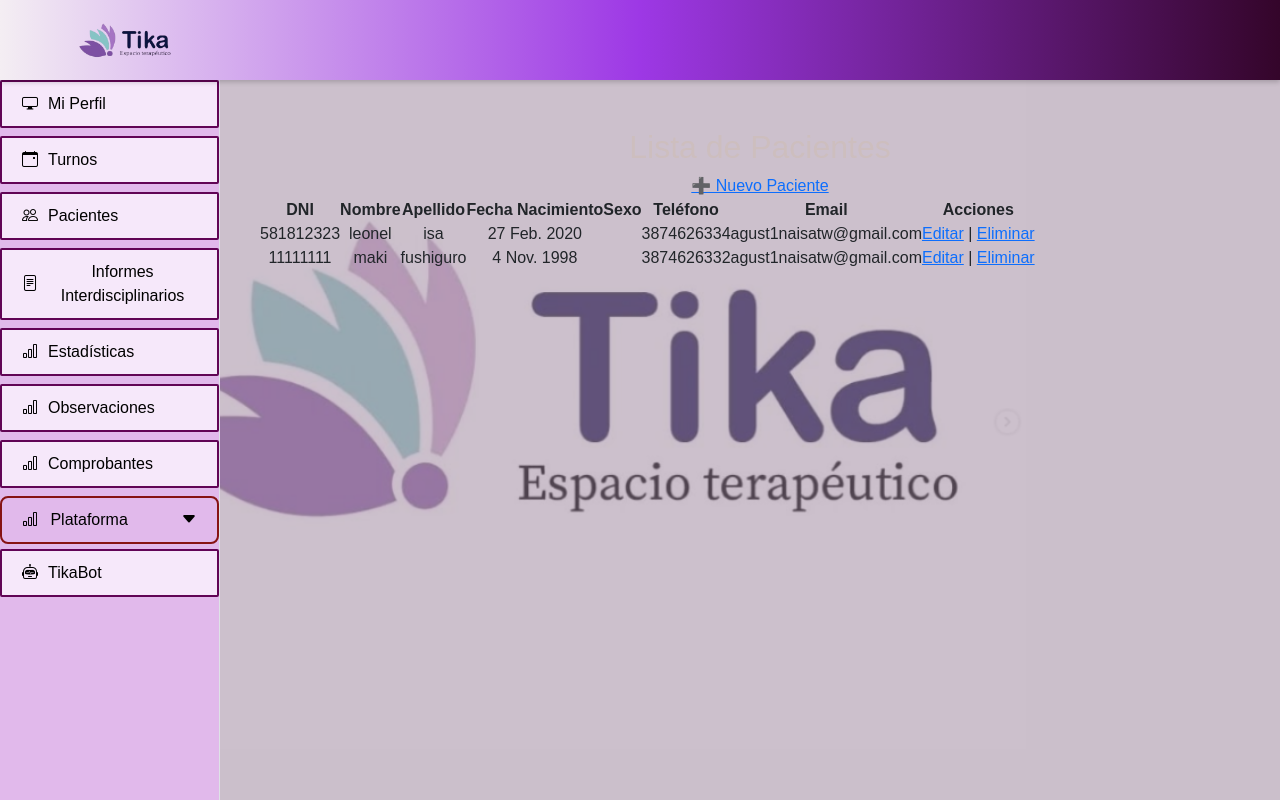
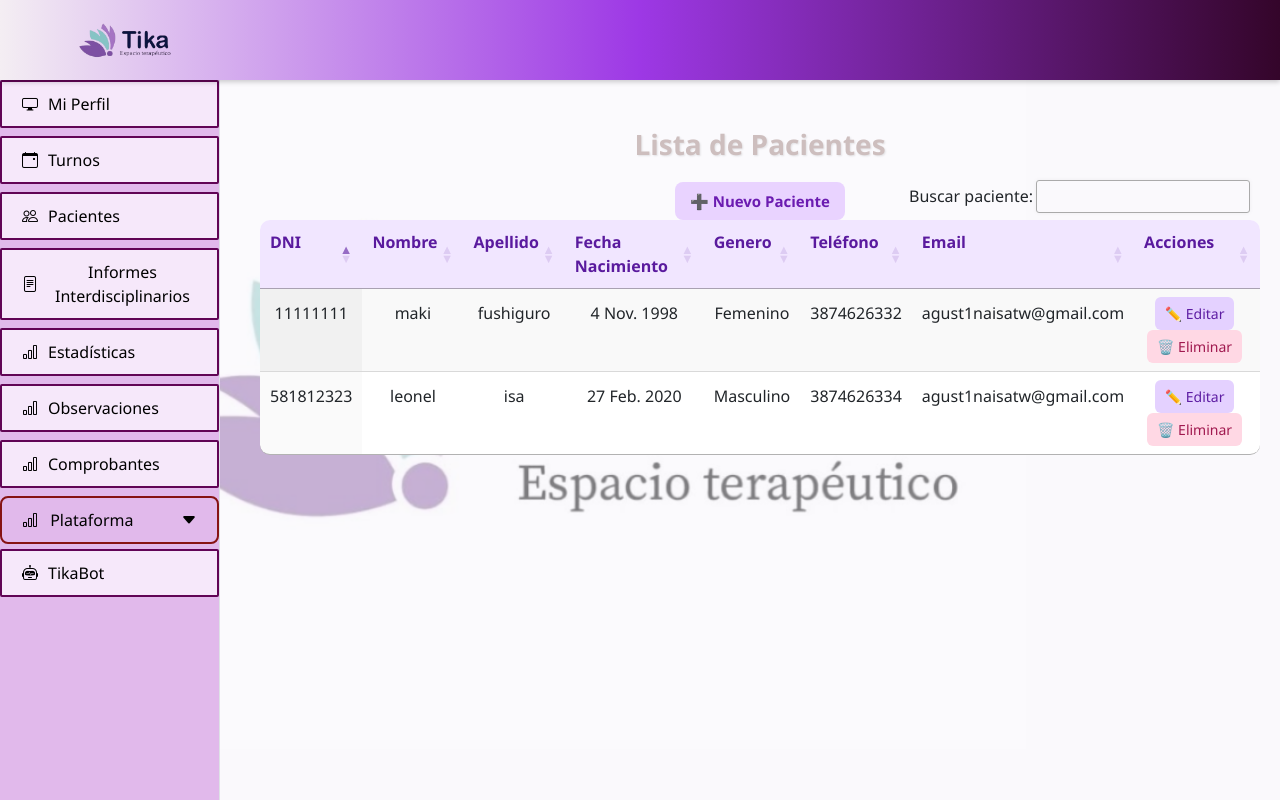
Before and after one commit to Gime26/FinalTika, a Django app: page /pacientes/ in a window 1280 px wide. Run offline with Django 5.2, Linux system fonts and the light colour scheme; data comes from the database, SQL or seed files in the repository; both versions use the stored data as it was after the commit; parts of the project's set-up code (start-up, migrations or seed data) failed here and were passed over; some libraries are stand-ins or nearby versions.

Commit message:
mejoras en pacientes

```diff
--- a/app/models.py
+++ b/app/models.py
@@ -8,12 +8,12 @@
     fecha_nacimiento = models.DateField(verbose_name="Fecha de Nacimiento")
 
     # Elecciones de Sexo
-    SEXO_CHOICES = [
+    GENERO_CHOICES = [
       ('M', 'Masculino'),
       ('F', 'Femenino'),
       ('O', 'Otro'),
     ]
-    sexo = models.CharField(max_length=1, choices=SEXO_CHOICES)
+    genero = models.CharField(max_length=1, choices=GENERO_CHOICES)
 
     telefono = models.CharField(max_length=20, blank=True, null=True)
     email = models.EmailField(blank=True, null=True)
--- /dev/null
+++ b/app/static/css/pacientes.css
@@ -0,0 +1,112 @@
+/* ====== ESTILOS GENERALES ====== */
+body {
+    font-family: "Segoe UI", Arial, sans-serif;
+    background: #f8f5fb;
+    margin: 0;
+    padding: 0;
+}
+
+.titulo-pacientes {
+    color: #6d42d9; /* púrpura suave */
+    font-size: 28px;
+    font-weight: 700;
+    margin-bottom: 20px;
+    text-align: center;
+    text-shadow: 1px 1px 2px rgba(0,0,0,0.1);
+}
+
+
+/* ====== BOTÓN NUEVO PACIENTE ====== */
+.btn-add {
+    display: inline-block;
+    background: #e9d3ff;
+    color: #6b1bb1;
+    padding: 8px 15px;
+    border-radius: 8px;
+    font-size: 15px;
+    text-decoration: none;
+    font-weight: 600;
+    transition: 0.2s ease-in-out;
+}
+
+.btn-add:hover {
+    background: #d7b7ff;
+    color: #4c1380;
+}
+
+/* ====== TABLA ====== */
+table.dataTable {
+    width: 100% !important;
+    border-collapse: collapse;
+    border-radius: 10px;
+    overflow: hidden;
+    background: white;
+}
+
+table.dataTable thead {
+    background: #f1e6ff;
+    color: #5a1a9e;
+    font-weight: bold;
+}
+
+table.dataTable tbody tr:hover {
+    background: #f9f3ff;
+}
+
+/* ====== BOTONES EDITAR / ELIMINAR ====== */
+.btn-action {
+    display: inline-block;
+    padding: 6px 10px;
+    border-radius: 6px;
+    font-size: 14px;
+    text-decoration: none;
+    margin-right: 5px;
+    transition: 0.2s ease-in-out;
+}
+
+.btn-edit {
+    background: #e4d1ff;
+    color: #5d1da3;
+}
+
+.btn-edit:hover {
+    background: #d2b6ff;
+}
+
+.btn-delete {
+    background: #ffd8e4;
+    color: #a0194f;
+}
+
+.btn-delete:hover {
+    background: #ffbfd3;
+}
+
+/* ====== RESPONSIVE ====== */
+@media (max-width: 768px) {
+    table.dataTable {
+        font-size: 13px;
+    }
+    .btn-action {
+        font-size: 12px;
+        padding: 4px 7px;
+    }
+}
+
+
+/* Alinea el buscador a la derecha */
+.dataTables_filter {
+    float: right;
+    margin-top: -40px; /* ajustá según tu layout */
+    margin-right: 10px;
+}
+
+/* Estilo del input */
+.dataTables_filter input {
+    padding: 8px 12px;
+    border-radius: 8px;
+    border: 1px solid #bda8e6;
+    font-size: 14px;
+    background-color: #fff;
+    box-shadow: 0 0 4px rgba(0,0,0,0.05);
+}
--- a/app/templates/base.html
+++ b/app/templates/base.html
@@ -1,5 +1,6 @@
 {% load static %}
 <!DOCTYPE html>
+{% block extra_css %}{% endblock %}
 <html lang="es">
 <head>
     <meta charset="UTF-8">
@@ -13,6 +14,8 @@
     <!-- Estilos -->
     <link rel="stylesheet" href="{% static 'css/dashboard.css' %}">
     <link rel="stylesheet" href="{% static 'css/Opcion3.css' %}">
+    <link rel="stylesheet" href="{% static 'css/pacientes.css' %}">
+    <link rel="stylesheet" href="{% static 'css/forms.css' %}">
 </head>
 <body>
     <header>
@@ -33,7 +36,7 @@
   <a href="{% url 'turnos' %}"><i class="bi bi-calendar-event"></i> Turnos</a>
   <a href="{% url 'pacientes_list' %}"><i class="bi bi-people"></i> Pacientes</a>
   <a href="#"><i class="bi bi-file-text"></i> Informes Interdisciplinarios</a>
-  <a href="{% url 'estadisticas' %}"><i class="bi bi-bar-chart"></i> Estadísticas</a>
+  <a href="{% url 'estadistica' %}"><i class="bi bi-bar-chart"></i> Estadísticas</a>
   <a href="{% url 'lista_observaciones' %}"><i class="bi bi-bar-chart"></i> Observaciones</a>
   <a href="{% url 'comprobantes' %}"><i class="bi bi-bar-chart"></i> Comprobantes</a>
 
--- a/app/templates/pacientes/pacientes_list.html
+++ b/app/templates/pacientes/pacientes_list.html
@@ -2,19 +2,25 @@
 {% load static %}
 
 {% block content %}
-<head>
+
+<!-- ✅ CSS personal -->
 <link rel="stylesheet" href="{% static 'css/pacientes.css' %}">
-</head>
-<h2>Lista de Pacientes</h2>
-<a href="{% url 'pacientes_create' %}">➕ Nuevo Paciente</a>
-<table border="1" cellpadding="5" cellspacing="0">
+
+<!-- ✅ DataTables CSS -->
+<link rel="stylesheet" href="https://cdn.datatables.net/2.1.4/css/dataTables.dataTables.min.css">
+
+<h2 class="titulo-pacientes">Lista de Pacientes</h2>
+
+<a href="{% url 'pacientes_create' %}" class="btn-add">➕ Nuevo Paciente</a>
+
+<table id="tablaPacientes" class="display">
     <thead>
         <tr>
             <th>DNI</th>
             <th>Nombre</th>
             <th>Apellido</th>
             <th>Fecha Nacimiento</th>
-            <th>Sexo</th>
+            <th>Genero</th>
             <th>Teléfono</th>
             <th>Email</th>
             <th>Acciones</th>
@@ -27,12 +33,12 @@
             <td>{{ paciente.nombre }}</td>
             <td>{{ paciente.apellido }}</td>
             <td>{{ paciente.fecha_nacimiento }}</td>
-            <td>{{ paciente.sexo }}</td>
+            <td>{{ paciente.get_genero_display }}</td>
             <td>{{ paciente.telefono }}</td>
             <td>{{ paciente.email }}</td>
             <td>
-                <a href="{% url 'pacientes_update' paciente.dni_paciente %}">Editar</a> |
-                <a href="{% url 'pacientes_delete' paciente.dni_paciente %}">Eliminar</a>
+                <a href="{% url 'pacientes_update' paciente.dni_paciente %}" class="btn-action btn-edit">✏️ Editar</a>
+                <a href="{% url 'pacientes_delete' paciente.dni_paciente %}" class="btn-action btn-delete">🗑️ Eliminar</a>
             </td>
         </tr>
         {% empty %}
@@ -40,4 +46,26 @@
         {% endfor %}
     </tbody>
 </table>
-{% endblock content %}
+
+<!-- ✅ jQuery + DataTables JS -->
+<script src="https://code.jquery.com/jquery-3.6.0.min.js"></script>
+<script src="https://cdn.datatables.net/1.13.6/js/jquery.dataTables.min.js"></script>
+
+<script>
+
+$(document).ready(function () {
+    $('#tablaPacientes').DataTable({
+        paging: false,
+        searching: true,
+        info: false,
+        language: {
+            search: "Buscar paciente:",
+            url: '//cdn.datatables.net/plug-ins/1.13.6/i18n/es-ES.json'
+        }
+    });
+});
+</script>
+
+
+</script>
+{% endblock %}
```
Also changed, not shown: app/forms.py (+13 -1 lines), app/static/css/forms.css (added, +75 -0 lines), app/templates/pacientes/paciente_confirm_delete.html (+17 -9 lines), app/templates/pacientes/pacientes_form.html (+19 -8 lines), core/settings.py (+2 -7 lines), app/migrations/0001_initial.py, app/migrations/0002_perfil_delete_tareas.py (deleted), app/migrations/0003_centrosterapeuticos_detallepagos_estadopaciente_and_more.py (deleted), app/migrations/0004_observacion.py (deleted), db.sqlite3.
